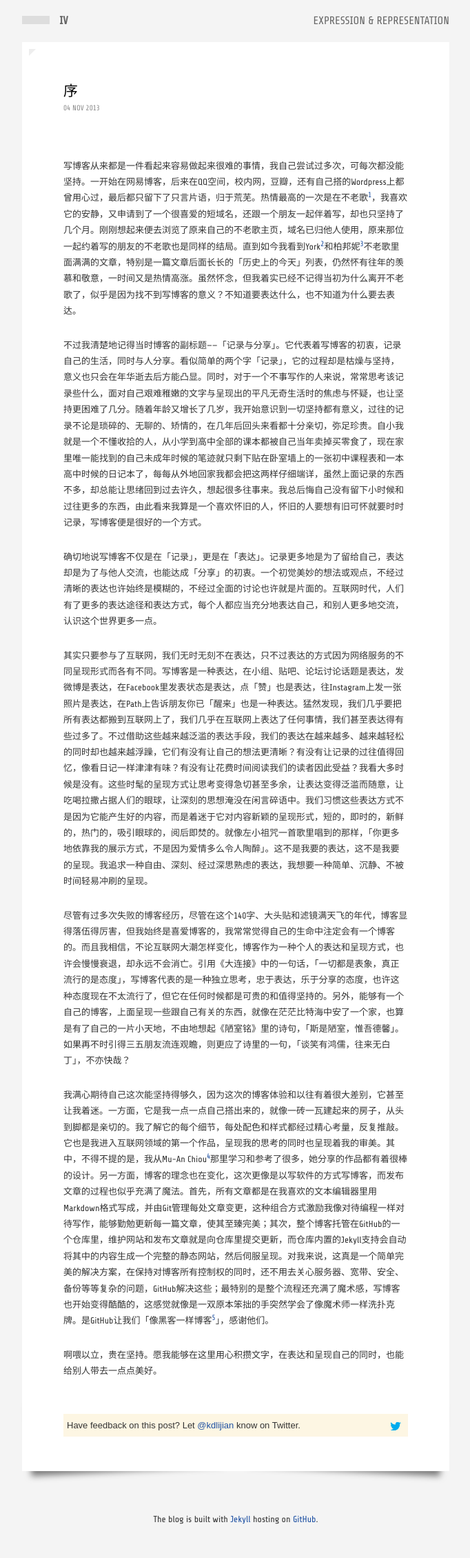
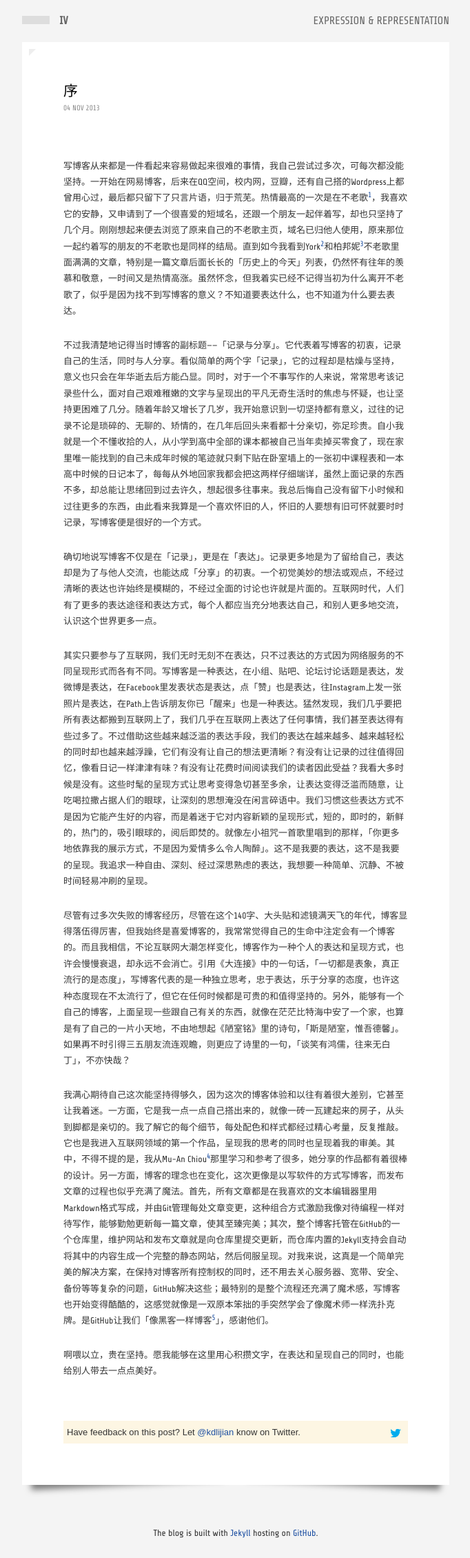
Before and after one commit to kidlj/awei, a Jekyll site: the page built from _posts/2013-11-04-iv-prelude.markdown, in a window 1280 px wide. Shown: the whole page at 69% size, without its empty margins (298-980 px from the left). Built offline with Jekyll 4.4.1, drawn with Linux system fonts in a browser that asks for light colours; Markdown is read by kramdown in place of the engine named in the settings.

Commit message:
article padding tweak

```diff
--- a/css/responsive.css
+++ b/css/responsive.css
@@ -4,8 +4,10 @@
   .site-header {
     margin-bottom: 10px; }
   article {
-    padding: 40px 30px 60px;
+    padding: 40px 30px;
     line-height: 1.6em; }
     article header {
       margin-bottom: 30px;}
-    }
+	.tweet {
+		margin-top: 30px; }
+  }
--- a/css/style.css
+++ b/css/style.css
@@ -73,7 +73,7 @@ sup {
 	transform: rotate(3deg); }
 
 article {
-	padding: 60px 60px 80px;
+	padding: 60px 60px;
 	background-color: #fff;
 	font-size: 13px;
 	font-family: 'Share Tech', sans-serif;
@@ -171,8 +171,7 @@ article {
 
 .tweet {
 	text-align: left;
-	margin-top: 50px;
-	margin-bottom: -30px;
+	margin-top: 60px;
 	font-family: Arial, Helvetica, sans-serif;
 	font-size: 13px;
 	padding: 5px;
```
